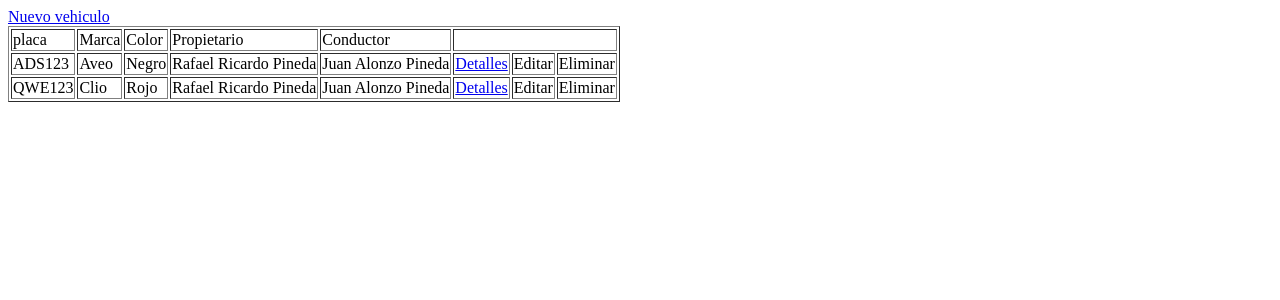
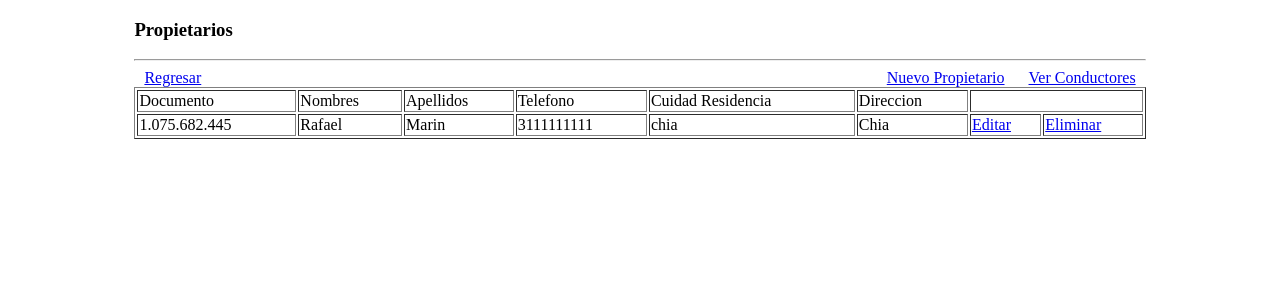
Before and after one commit to Ricchard-V/acme, a PHP site: page /index.php?p=index in a window 1280 px wide. Shown: the top 300 px of the page. Run offline with PHP 8.4, Linux system fonts and the light colour scheme; data comes from the database, SQL or seed files in the repository.

Commit message:
implementacion propietarios - conductores
- se creacontrolador de registros
- se agregacontrolador a config.php
- se crea carpeta de registros
-se crea vista registros/index y registros/create
- se crea _layout.php  comoplantilla

```diff
--- /dev/null
+++ b/Controllers/conductores_controller.php
@@ -0,0 +1,29 @@
+<?php
+require_once("Models/consulta_model.php");
+class conductoresController
+{
+	public static function index(){
+		$tipo = 'Conductores';
+		$conductores = new Consulta;
+		$datos = $conductores->get('conductor');
+		require_once('views/registros/index.php');
+	}
+	static function create(){
+		$tipo = 'Conductores';
+		require_once('views/registros/create.php');
+
+	}
+	static function store(){
+		$cedula = $_POST['cedula'];//Int
+		$nombre = $_POST['nombre'];//String
+		$nombre2 = $_POST['nombre2'];//String
+		$apellidos = $_POST['apellidos'];//String
+		$direccion = $_POST['direccion'];//String
+		$telefono = $_POST['telefono'];//Int
+		$ciudad = $_POST['ciudad'];//string
+		$data =  $cedula .",'".$nombre."','".$nombre2."','".$apellidos."','".$direccion."',".$telefono.",'".$ciudad."'";
+
+		$con = new Consulta;
+		$con = $con->store('conductores',$data); //funcion para crear nuevos registros necesita nombre de la tabla y datos
+	}
+}
--- a/Controllers/index_controller.php
+++ b/Controllers/index_controller.php
@@ -17,12 +17,13 @@ class indexController
 			INNER JOIN conductor ON conductor.id = vehiculos.conductor_id
 			INNER JOIN propietario ON propietario.id = vehiculos.propietario_id";
 		$con = new Consulta;
-		$dato = $con->inner($inner);
+		$dato = $con->inner($inner); // funcion para realizar consultas personalizadas , necesita el script sql completo
 		require_once('views/vehiculos/index.php');
 	}
 
 
 	static function create(){
+		// se listan los propietarios y conducores para utilizar en lista desplegable
 		$conductores = new Consulta;
 		$propietarios = new Consulta;
 
@@ -33,17 +34,16 @@ class indexController
 	}
 
 	static function store(){
-
 		$placa = $_POST['placa'];//String
 		$color = $_POST['color'];//String
 		$marca = $_POST['marca'];//String
 		$tipo = $_POST['tipo'];//String
 		$propietario = $_POST['propietario'];//Int
 		$conductor = $_POST['conductor'];//Int
-		$data = "'".$placa."' , '".$color."' , '".$marca."' , '".$tipo."', " .$conductor." , ".$propietario ;
+		$data = "'".$placa."' , '".$color."' , '".$marca."' , '".$tipo."', " .$conductor." , ".$propietario ; //script a base de datos
 
 		$con = new Consulta;
-		$con = $con->store('vehiculos',$data);
+		$con = $con->store('vehiculos',$data); //funcion para crear nuevos registros necesita nombre de la tabla y datos
 		header("location:/");
 	}
 
@@ -51,7 +51,7 @@ class indexController
 	static function show($id){
 
 		$con = new Consulta;
-		$dato = $con->show('vehiculos',$id);
+		$dato = $con->show('vehiculos',$id); //funcion para ver datos especificos de una tabla , necesita tabla y el id
 
 		//consultas de detalle de conductor y proveedor
 		$conductores = new Consulta;
--- /dev/null
+++ b/Controllers/propietario_controller.php
@@ -0,0 +1,31 @@
+<?php
+require_once("Models/consulta_model.php");
+class propietarioController
+{
+	public static function index(){
+		$tipo = 'Propietarios';  // variable paraevaluar el controlador que responde la peticion
+		$propietarios = new Consulta;
+		$datos = $propietarios->get('propietario');
+		require_once('views/registros/index.php');
+	}
+
+	static function create(){
+		$tipo = 'Propietarios';  // variable paraevaluar el controlador que responde la peticion
+		require_once('views/registros/create.php');
+
+	}
+	static function store(){
+		$cedula = $_POST['cedula'];//Int
+		$nombre = $_POST['nombre'];//String
+		$nombre2 = $_POST['nombre2'];//String
+		$apellidos = $_POST['apellidos'];//String
+		$direccion = $_POST['direccion'];//String
+		$telefono = $_POST['telefono'];//Int
+		$ciudad = $_POST['ciudad'];//string
+		$data =  $cedula .",'".$nombre."','".$nombre2."','".$apellidos."','".$direccion."',".$telefono.",'".$ciudad."'";
+
+		$con = new Consulta;
+		$con = $con->store('propietario',$data); //funcion para crear nuevos registros necesita nombre de la tabla y datos
+		header("location:/index.php?p=index");
+	}
+}
--- a/Models/Conexion.php
+++ b/Models/Conexion.php
@@ -4,7 +4,7 @@
 		public static function connect(){
 			$database = 'acme'; 	//nombre base de datos
 			$user = 'root';			//usuario
-			$key = '';				//contraseña
+			$key = 'admin';				//contraseña
 			$server = 'localhost';	//servidor
 			try {
 				$conexion = new PDO('mysql::host='.$server.'; dbname='.$database, $user, $key);
--- a/config.php
+++ b/config.php
@@ -1,3 +1,8 @@
 <?php
+	require_once("Controllers/index_controller.php");          //controladoor de vehiculos
+	require_once("Controllers/propietario_controller.php");	   //controlador de Propietarios
+	require_once("Controllers/conductores_controller.php");	   //controlador de conductores
+
 	define("urlsite","localhost:");
+
 ?>
--- a/index.php
+++ b/index.php
@@ -1,14 +1,27 @@
 <?php
 	require_once("config.php");
-	require_once("Controllers/index_controller.php");
 
+
+	//Controladores para vehiculos
 	if(isset($_GET['v'])):
 		$id = $_GET['id'] ?? '';
 		$method = $_GET['v'] ?? '';
 		indexController::{$method}($id);
 
+	//Controladores para Propietarios
+	elseif(isset($_GET['p'])):
+		$id = $_GET['id'] ?? '';
+		$method = $_GET['p'] ?? '';
+		propietarioController::{$method}($id);
+
+	//Controladores para conductores
+	elseif(isset($_GET['c'])):
+		$id = $_GET['id'] ?? '';
+		$method = $_GET['c'] ?? '';
+		conductoresController::{$method}($id);
+
+	//Controlador por defecto
 	else:
 		indexController::index();
 	endif;
-
 ?>
--- /dev/null
+++ b/views/_layout.php
@@ -0,0 +1,26 @@
+<!DOCTYPE html>
+	<html>
+	<head>
+		<meta charset="utf-8">
+		<meta name="viewport" content="width=device-width, initial-scale=1">
+		<title>ACME</title>
+
+		<style>
+			main{
+				padding: 0 10%;
+			}
+			table{
+				width: 100%;
+			}
+			.navbar{
+				width: 100%;
+				display: inline-flex;
+				justify-content: space-between;
+				flex-wrap: nowrap
+			}
+			.navbar a{
+				margin: 0 10px;
+			}
+		</style>
+
+	</head>
--- /dev/null
+++ b/views/registros/index.php
@@ -0,0 +1,54 @@
+<?php include('views/_layout.php') // Plantilla superior?>
+<main>
+	<div>
+		<h3><?php echo $tipo ?></h3>
+	</div>
+	<hr>
+	<div class="navbar">
+			<a href="index.php">Regresar</a>
+
+			<div>
+			<?php if($tipo == 'Propietarios'): ?>
+				<a href="index.php?p=create">Nuevo Propietario</a>
+				<a href="index.php?c=index">Ver Conductores</a>
+			<?php else: ?>
+				<a href="index.php?c=create">Nuevo Conductor</a>
+				<a href="index.php?p=index">Ver Propietarios</a>
+			<?php endif; ?>
+			</div>
+	</div>
+
+	</div>
+	<table border="solid">
+		<tr>
+			<td>Documento</td>
+			<td>Nombres</td>
+			<td>Apellidos</td>
+			<td>Telefono</td>
+			<td>Cuidad Residencia</td>
+			<td>Direccion</td>
+			<td colspan="3"></td>
+
+		</tr>
+		<?php
+
+		if(!empty($datos)):
+			foreach($datos as $dato):?>
+				<tr>
+					<td><?php echo (number_format($dato['cedula'],0,',','.')) ?></td>
+					<td><?php echo $dato['nombre'] ?></td>
+					<td><?php echo $dato['apellidos'] ?></td>
+					<td><?php echo $dato['telefono'] ?></td>
+					<td><?php echo $dato['ciudad'] ?></td>
+					<td><?php echo $dato['direccion'] ?></td>
+					<td><a href="index.php?p=edit&id=<?php echo $dato['id']?>">Editar</a></td>
+					<td><a href="index.php?p=delete&id=<?php echo $dato['id']?>">Eliminar</a></td>
+				</tr>
+			<?php endforeach ?>
+		<?php else: ?>
+			<tr>
+				<td colspan="5">No hay Registros</td>
+			</tr>
+		<?php endif ?>
+	</table>
+</main>
--- a/views/vehiculos/index.php
+++ b/views/vehiculos/index.php
@@ -1,9 +1,16 @@
-<html>
-	<head></head>
-	<body>
-		<header></header>
+<?php include('views/_layout.php') // Plantilla superior?>
 		<main>
-			<a href="index.php?v=create">Nuevo vehiculo</a>
+			<h2>Vehiculos</h2>
+			<hr>
+			<div class="navbar">
+					<a href="index.php?v=create">Nuevo vehiculo</a>
+
+				<div>
+					<a href="index.php?p=index">Ver Propietarios</a>
+					<a href="index.php?v=create">Ver Conductores</a>
+				</div>
+
+			</div>
 			<table border="solid">
 				<tr>
 					<td>placa</td>
@@ -15,6 +22,7 @@
 
 				</tr>
 				<?php
+
 				if(!empty($dato)):
 					foreach($dato as $key => $vehiculo):?>
 						<tr>
@@ -35,6 +43,3 @@
 				<?php endif ?>
 			</table>
 		</main>
-		<footer></footer>
-	</body>
-</html>
```
Also changed, not shown: views/registros/create.php (added, +48 -0 lines).
